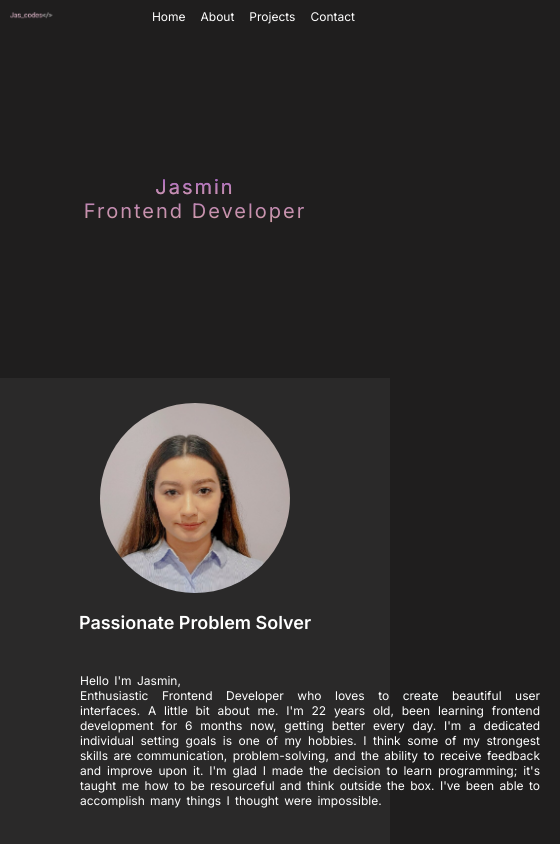
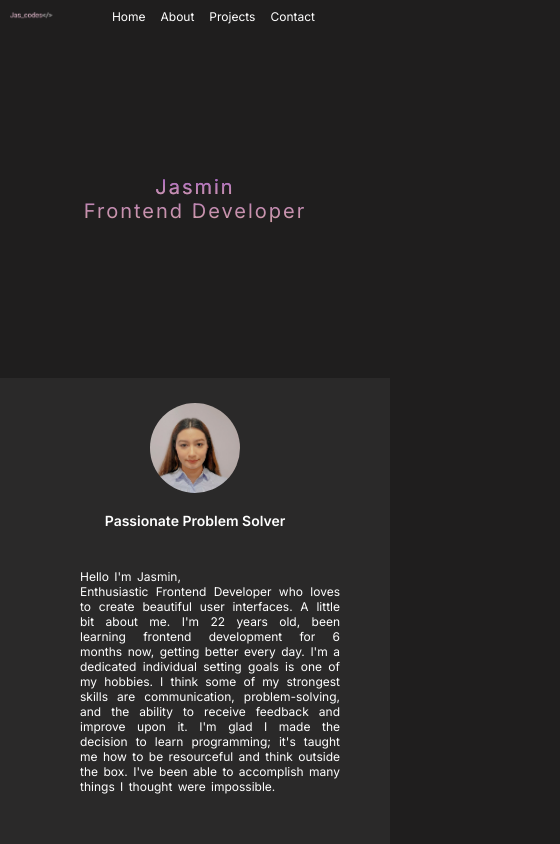
Before and after one commit to Jasminvillatoro/Jasmin-Portfolio, a React (Create React App) app: page / in a window 390 px wide. Shown: the top 844 px of the page, 560 px wide, since content can reach past the window. Built offline with nearby package versions, Linux system fonts and the light colour scheme.

Commit message:
phone styles

```diff
--- a/src/styles.css
+++ b/src/styles.css
@@ -281,7 +281,7 @@ footer {
   }
 
   nav {
-    right: 20px;
+    right: 60px;
   }
 
   a {
@@ -312,12 +312,12 @@ footer {
     flex-direction: column;
     margin-top: 10px;
     padding: 20px;
-    height: 60vh;
+    height: 80vh;
   }
 
   .about-photo {
-    height: 200px;
-    width: 200px;
+    height: 100px;
+    width: 100px;
     padding: 5px;
   }
 
@@ -328,12 +328,13 @@ footer {
   }
 
   .about-h1 {
-    font-size: 18px;
+    font-size: 14px;
     margin-bottom: 20px;
   }
 
   .about-p {
     font-size: 12px;
+    width: 300px;
   }
 
   /* Projects */
```
